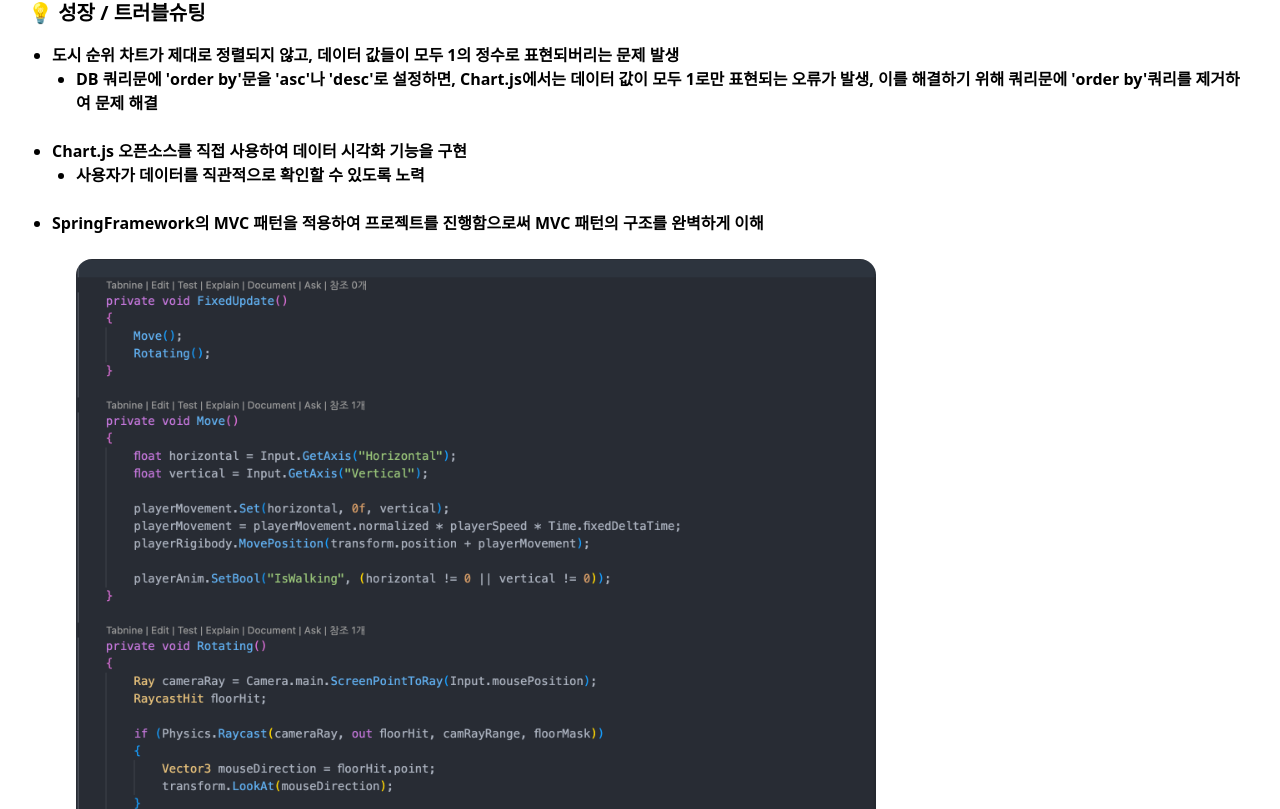
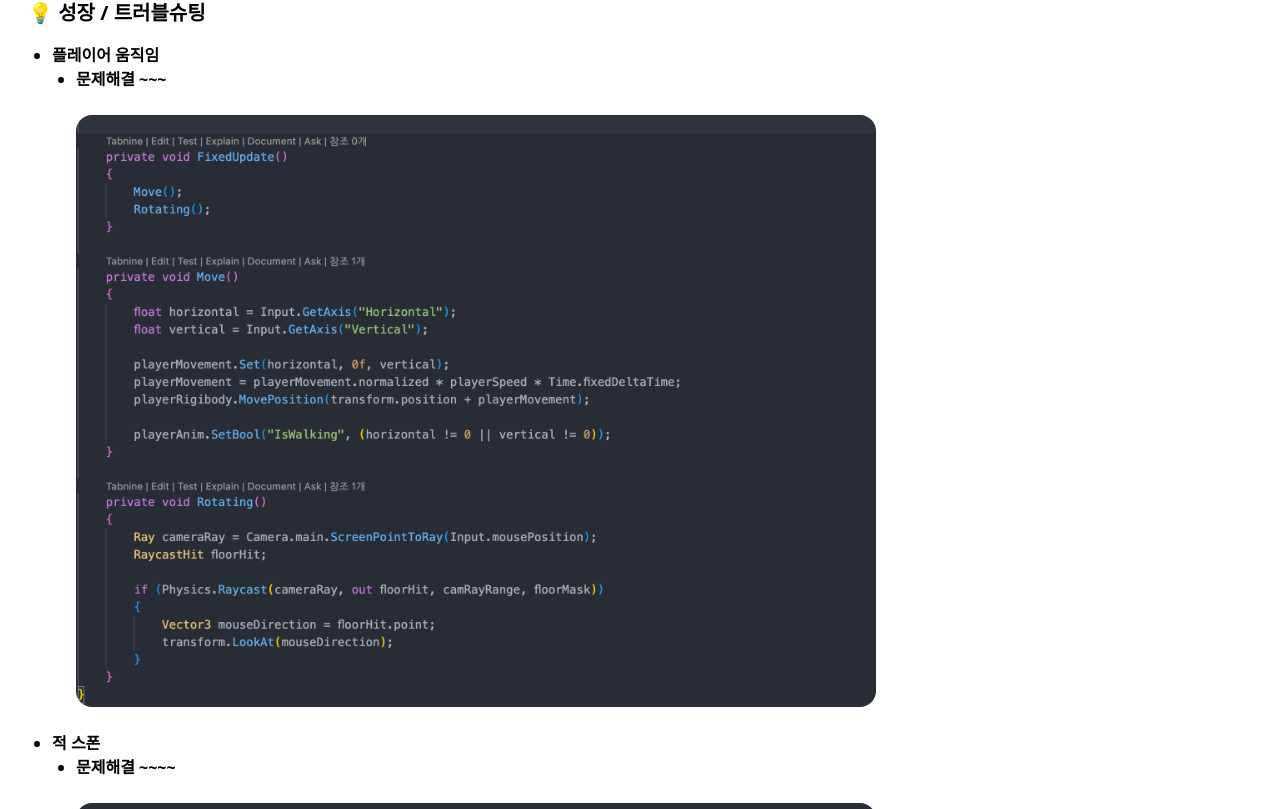
Before and after one commit to o220s/next-portfolio, a Next.js app: page /detail2 in a window 1280 px wide. Shown: the part 1491-2300 px from the top of the page. Built offline with nearby package versions, Linux system fonts and the light colour scheme.

Commit message:
feat : 트러플슈팅 수정 이미지 추가

```diff
--- a/src/app/detail2/page.js
+++ b/src/app/detail2/page.js
@@ -136,28 +136,10 @@ export default function ProjectDetail() {
             <strong>
               <ul className="list-disc pl-6">
                 <li>
-                  도시 순위 차트가 제대로 정렬되지 않고, 데이터 값들이 모두 1의
-                  정수로 표현되버리는 문제 발생
+                  플레이어 움직임
                   <ul className="list-disc pl-6">
-                    <li>
-                      DB 쿼리문에 &apos;order by&apos;문을 &apos;asc&apos;나
-                      &apos;desc&apos;로 설정하면, Chart.js에서는 데이터 값이
-                      모두 1로만 표현되는 오류가 발생, 이를 해결하기 위해
-                      쿼리문에 &apos;order by&apos;쿼리를 제거하여 문제 해결
-                    </li>
+                    <li>문제해결 ~~~</li>
                   </ul>
-                </li>
-                <br />
-                <li>
-                  Chart.js 오픈소스를 직접 사용하여 데이터 시각화 기능을 구현
-                  <ul className="list-disc pl-6">
-                    <li>사용자가 데이터를 직관적으로 확인할 수 있도록 노력</li>
-                  </ul>
-                </li>
-                <br />
-                <li>
-                  SpringFramework의 MVC 패턴을 적용하여 프로젝트를 진행함으로써
-                  MVC 패턴의 구조를 완벽하게 이해
                   <ul className="list-disc pl-6">
                     <br />
                     <Image
@@ -165,11 +147,30 @@ export default function ProjectDetail() {
                       src={"/SvsMove.png"}
                       alt={"Project cover image"}
                       width={800}
-                      height={800}
+                      height={900}
                       priority
                     />
                   </ul>
                 </li>
+                <br />
+                <li>
+                  적 스폰
+                  <ul className="list-disc pl-6">
+                    <li>문제해결 ~~~~</li>
+                  </ul>
+                  <ul className="list-disc pl-6">
+                    <br />
+                    <Image
+                      className="rounded-2xl"
+                      src={"/SvsSpawn.png"}
+                      alt={"Project cover image"}
+                      width={800}
+                      height={900}
+                      priority
+                    />
+                  </ul>
+                </li>
+                <br />
               </ul>
             </strong>
           </section>
--- a/src/app/detail3/page.js
+++ b/src/app/detail3/page.js
@@ -136,28 +136,10 @@ export default function ProjectDetail() {
             <strong>
               <ul className="list-disc pl-6">
                 <li>
-                  도시 순위 차트가 제대로 정렬되지 않고, 데이터 값들이 모두 1의
-                  정수로 표현되버리는 문제 발생
+                  구체 중력
                   <ul className="list-disc pl-6">
-                    <li>
-                      DB 쿼리문에 &apos;order by&apos;문을 &apos;asc&apos;나
-                      &apos;desc&apos;로 설정하면, Chart.js에서는 데이터 값이
-                      모두 1로만 표현되는 오류가 발생, 이를 해결하기 위해
-                      쿼리문에 &apos;order by&apos;쿼리를 제거하여 문제 해결
-                    </li>
+                    <li>문제해결 ~~~</li>
                   </ul>
-                </li>
-                <br />
-                <li>
-                  Chart.js 오픈소스를 직접 사용하여 데이터 시각화 기능을 구현
-                  <ul className="list-disc pl-6">
-                    <li>사용자가 데이터를 직관적으로 확인할 수 있도록 노력</li>
-                  </ul>
-                </li>
-                <br />
-                <li>
-                  SpringFramework의 MVC 패턴을 적용하여 프로젝트를 진행함으로써
-                  MVC 패턴의 구조를 완벽하게 이해
                   <ul className="list-disc pl-6">
                     <br />
                     <Image
@@ -165,11 +147,30 @@ export default function ProjectDetail() {
                       src={"/SpaceGravity.png"}
                       alt={"Project cover image"}
                       width={800}
-                      height={800}
+                      height={900}
                       priority
                     />
                   </ul>
                 </li>
+                <br />
+                <li>
+                  구체들 합치기 merge
+                  <ul className="list-disc pl-6">
+                    <li>문제해결 ~~~~</li>
+                  </ul>
+                  <ul className="list-disc pl-6">
+                    <br />
+                    <Image
+                      className="rounded-2xl"
+                      src={"/SpaceMerge.png"}
+                      alt={"Project cover image"}
+                      width={800}
+                      height={900}
+                      priority
+                    />
+                  </ul>
+                </li>
+                <br />
               </ul>
             </strong>
           </section>
```
